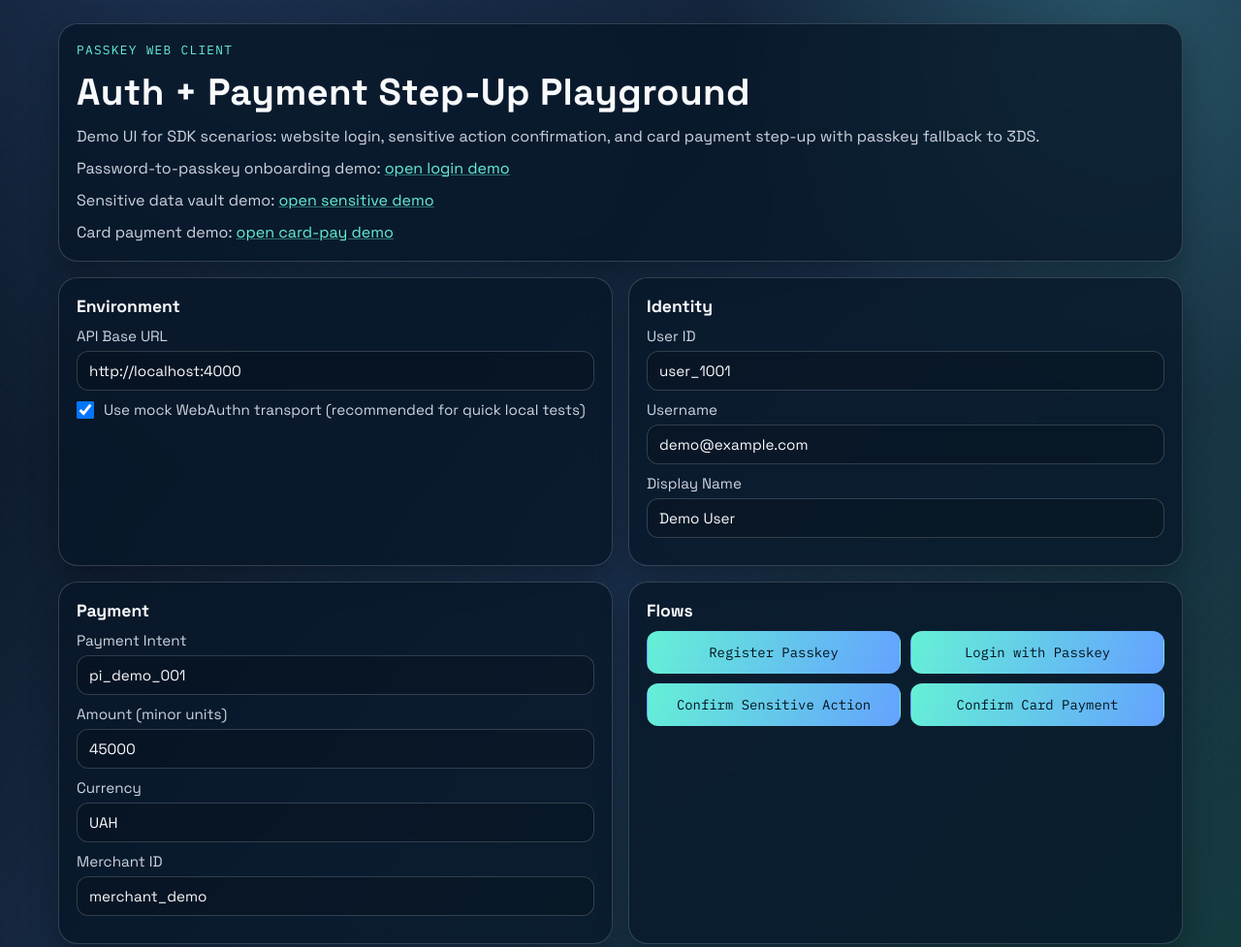
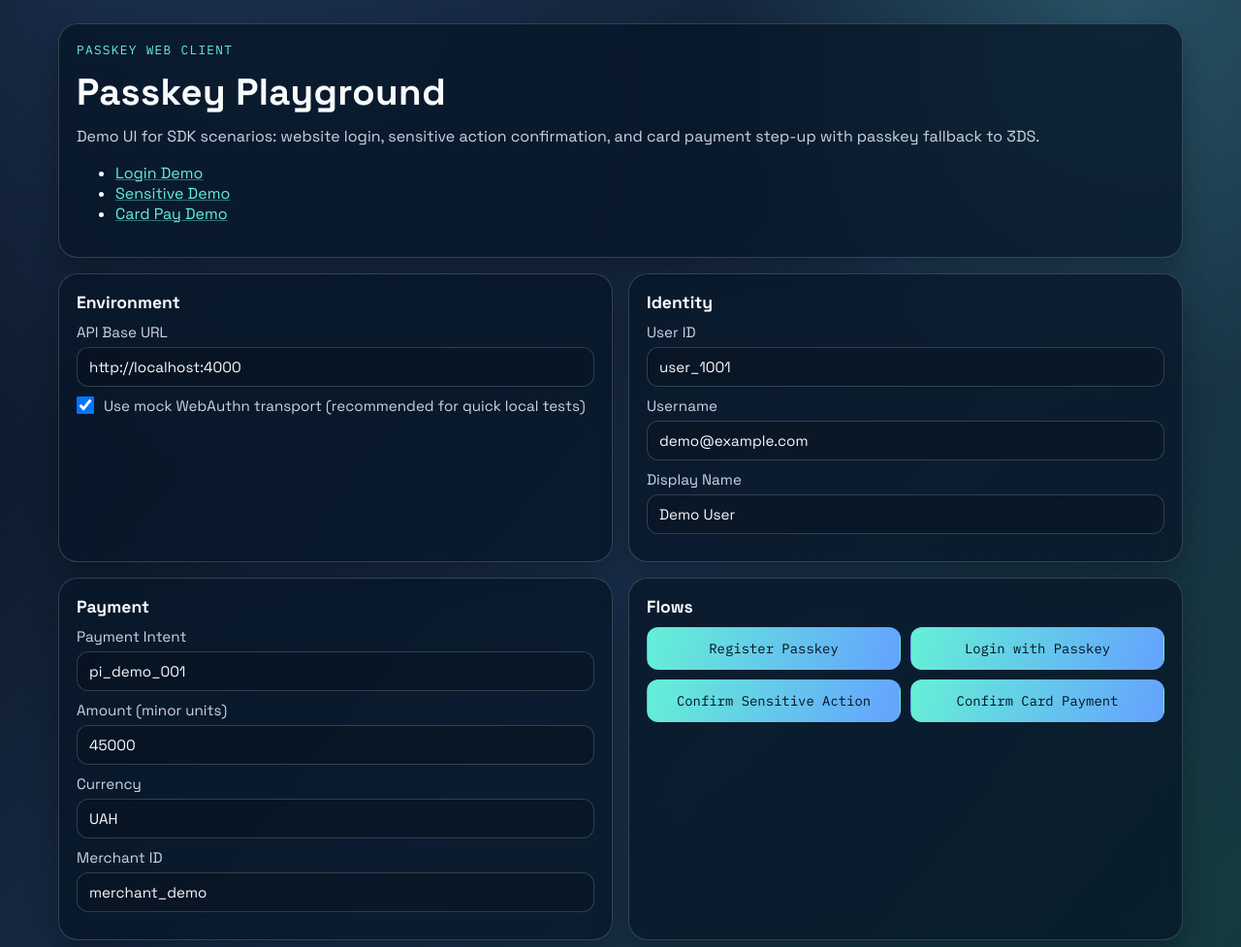
Before and after one commit to olton/passkey, a website built with Vite: page demo/index.html in a window 1280 px wide. Shown: the top 977 px of the page at 97% size. Built offline with nearby package versions, Linux system fonts and the light colour scheme.

Commit message:
added demo

```diff
--- a/demo/index.html
+++ b/demo/index.html
@@ -24,20 +24,16 @@
     <main class="layout">
       <section class="card intro-card">
         <p class="eyebrow">Passkey Web Client</p>
-        <h1>Auth + Payment Step-Up Playground</h1>
+        <h1>Passkey Playground</h1>
         <p>
           Demo UI for SDK scenarios: website login, sensitive action confirmation, and card payment
           step-up with passkey fallback to 3DS.
         </p>
-        <p style="margin-top: 10px;">
-          Password-to-passkey onboarding demo: <a href="./login.html">open login demo</a>
-        </p>
-        <p style="margin-top: 10px;">
-          Sensitive data vault demo: <a href="./sensitive.html">open sensitive demo</a>
-        </p>
-        <p style="margin-top: 10px;">
-          Card payment demo: <a href="./card-pay.html">open card-pay demo</a>
-        </p>
+        <ul>
+          <li><a href="./login.html">Login Demo</a></li>
+          <li><a href="./sensitive.html">Sensitive Demo</a></li>
+          <li><a href="./card-pay.html">Card Pay Demo</a></li>
+        </ul>
       </section>
 
       <section class="card controls-card">
```
